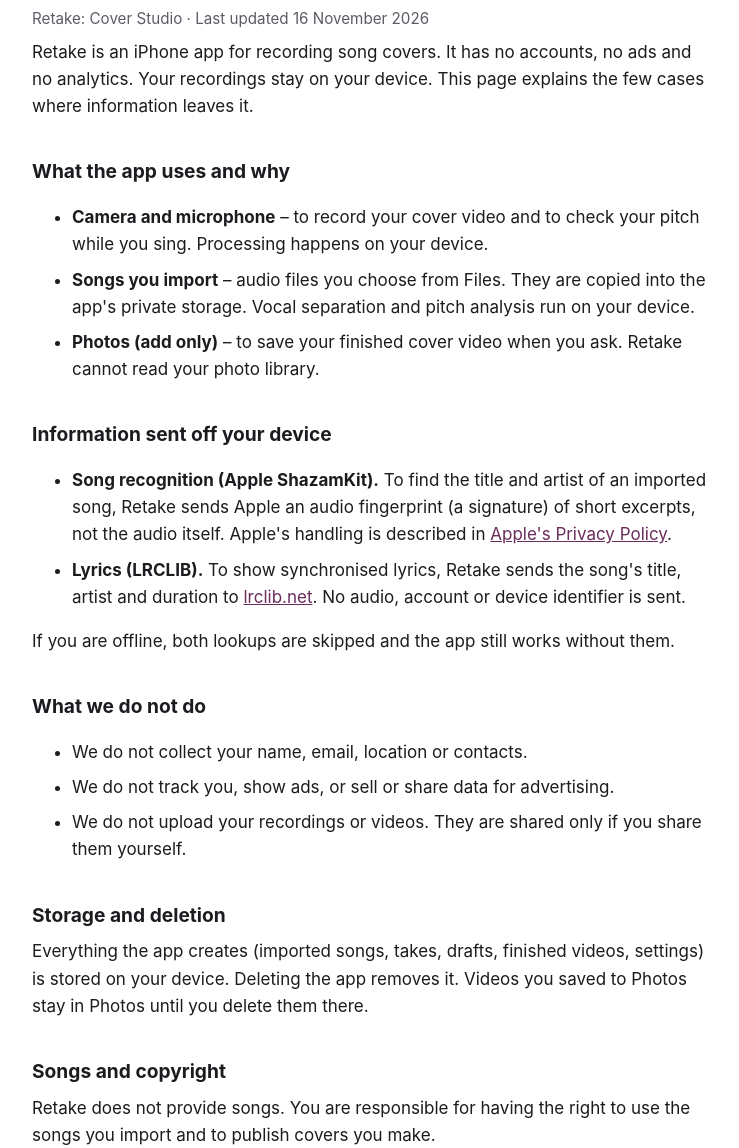
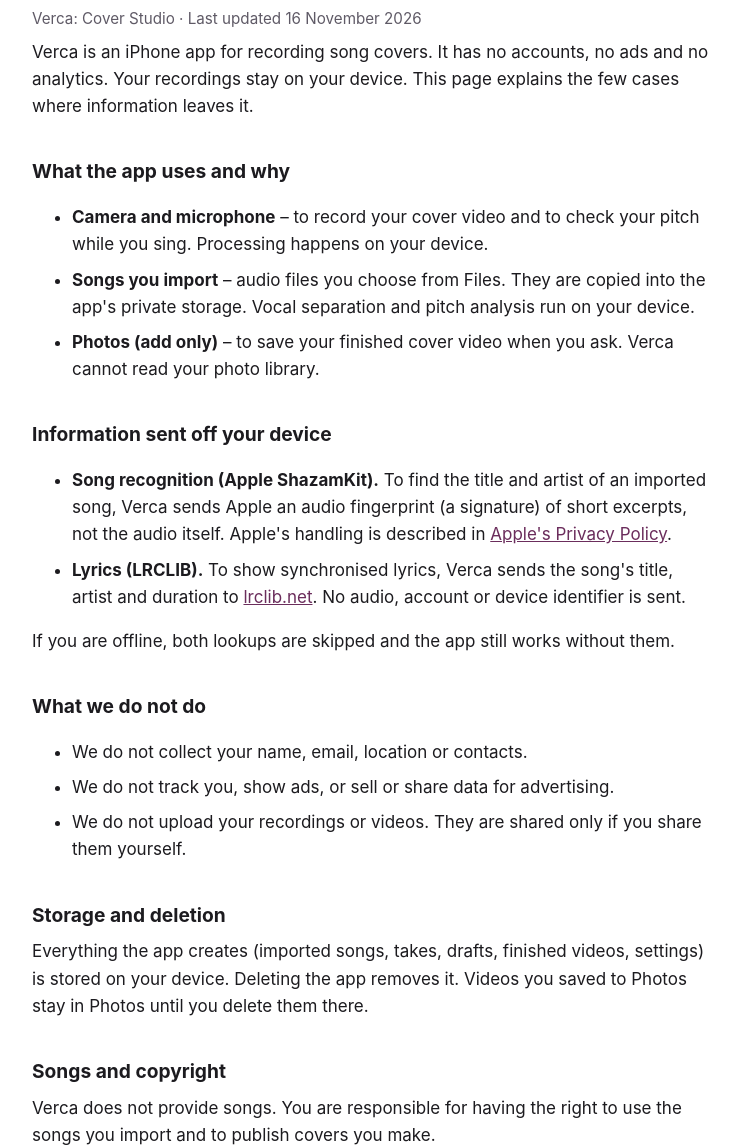
Before and after one commit to zildjianvitoo/finpro, a plain HTML site: page privacy.html in a window 1280 px wide. Shown: the part 152-1300 px from the top of the page, without its empty margins (268-1007 px from the left). Drawn offline with Linux system fonts and the light colour scheme.

Commit message:
docs: rename app to Verca on support and privacy pages
Co-Authored-By: Claude Sonnet 5.5 <noreply@anthropic.com>

```diff
--- a/privacy.html
+++ b/privacy.html
@@ -3,28 +3,28 @@
 <head>
 <meta charset="utf-8">
 <meta name="viewport" content="width=device-width, initial-scale=1">
-<title>Retake: Cover Studio – Privacy Policy</title>
+<title>Verca: Cover Studio – Privacy Policy</title>
 <link rel="stylesheet" href="style.css">
 </head>
 <body>
 <main>
 <nav><a href="./">Support</a><a href="privacy.html">Privacy Policy</a></nav>
 <h1>Privacy Policy</h1>
-<p class="muted">Retake: Cover Studio · Last updated 16 November 2026</p>
+<p class="muted">Verca: Cover Studio · Last updated 16 November 2026</p>
 
-<p>Retake is an iPhone app for recording song covers. It has no accounts, no ads and no analytics. Your recordings stay on your device. This page explains the few cases where information leaves it.</p>
+<p>Verca is an iPhone app for recording song covers. It has no accounts, no ads and no analytics. Your recordings stay on your device. This page explains the few cases where information leaves it.</p>
 
 <h2>What the app uses and why</h2>
 <ul>
 <li><strong>Camera and microphone</strong> – to record your cover video and to check your pitch while you sing. Processing happens on your device.</li>
 <li><strong>Songs you import</strong> – audio files you choose from Files. They are copied into the app's private storage. Vocal separation and pitch analysis run on your device.</li>
-<li><strong>Photos (add only)</strong> – to save your finished cover video when you ask. Retake cannot read your photo library.</li>
+<li><strong>Photos (add only)</strong> – to save your finished cover video when you ask. Verca cannot read your photo library.</li>
 </ul>
 
 <h2>Information sent off your device</h2>
 <ul>
-<li><strong>Song recognition (Apple ShazamKit).</strong> To find the title and artist of an imported song, Retake sends Apple an audio fingerprint (a signature) of short excerpts, not the audio itself. Apple's handling is described in <a href="https://www.apple.com/legal/privacy/">Apple's Privacy Policy</a>.</li>
-<li><strong>Lyrics (LRCLIB).</strong> To show synchronised lyrics, Retake sends the song's title, artist and duration to <a href="https://lrclib.net">lrclib.net</a>. No audio, account or device identifier is sent.</li>
+<li><strong>Song recognition (Apple ShazamKit).</strong> To find the title and artist of an imported song, Verca sends Apple an audio fingerprint (a signature) of short excerpts, not the audio itself. Apple's handling is described in <a href="https://www.apple.com/legal/privacy/">Apple's Privacy Policy</a>.</li>
+<li><strong>Lyrics (LRCLIB).</strong> To show synchronised lyrics, Verca sends the song's title, artist and duration to <a href="https://lrclib.net">lrclib.net</a>. No audio, account or device identifier is sent.</li>
 </ul>
 <p>If you are offline, both lookups are skipped and the app still works without them.</p>
 
@@ -39,10 +39,10 @@
 <p>Everything the app creates (imported songs, takes, drafts, finished videos, settings) is stored on your device. Deleting the app removes it. Videos you saved to Photos stay in Photos until you delete them there.</p>
 
 <h2>Songs and copyright</h2>
-<p>Retake does not provide songs. You are responsible for having the right to use the songs you import and to publish covers you make.</p>
+<p>Verca does not provide songs. You are responsible for having the right to use the songs you import and to publish covers you make.</p>
 
 <h2>Children</h2>
-<p>Retake does not knowingly collect personal information from anyone, including children.</p>
+<p>Verca does not knowingly collect personal information from anyone, including children.</p>
 
 <h2>Changes</h2>
 <p>If this policy changes, the new version will be posted here with a new date.</p>
```
Also changed, not shown: index.html (+4 -4 lines).
